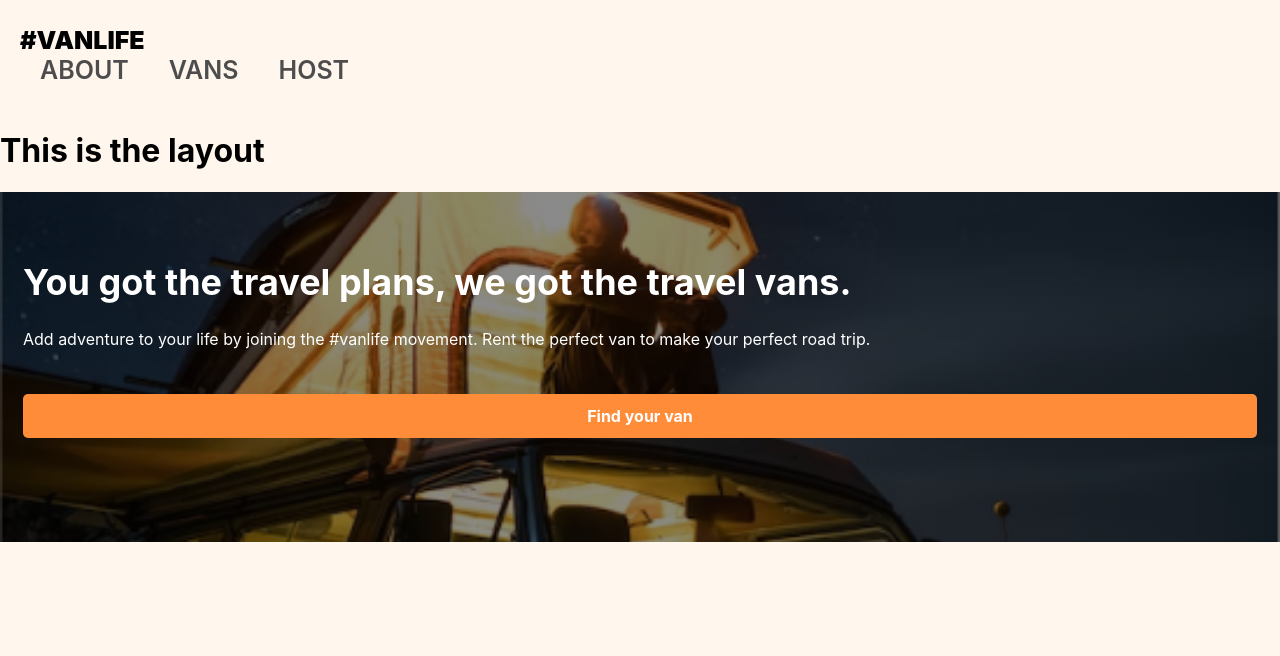
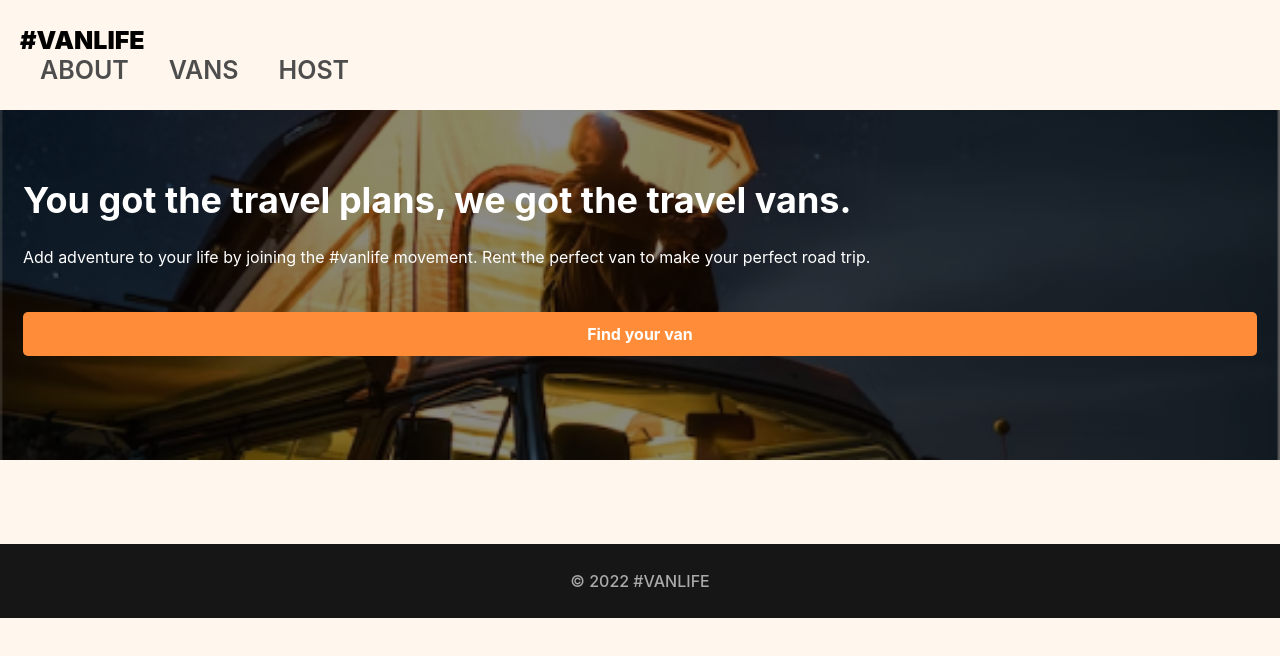
Before and after one commit to Nezerwa/React-course, a React (Create React App) app in the folder learning-react-router/: page / in a window 1280 px wide. Shown: the top 656 px of the page. Built offline with nearby package versions, Linux system fonts and the light colour scheme; what miragejs would draw is missing.

Commit message:
Style the footer

```diff
--- a/learning-react-router/src/App.jsx
+++ b/learning-react-router/src/App.jsx
@@ -17,10 +17,10 @@ function App() {
           <Route path="/about" element={<About />} />
           <Route path="/vans" element={<Vans />} />
           <Route path="/vans/:id" element={<Details />} />
-          <Route path="/host" element={<HostLayout />}>
-            <Route path="/host/dashboard" element={<Dashboard />} />
-            <Route path="/host/reviews" element={<Reviews />} />
-            <Route path="/host/income" element={<Income />} />
+          <Route path="host" element={<HostLayout />}>
+            <Route index element={<Dashboard />} />
+            <Route path="reviews" element={<Reviews />} />
+            <Route path="income" element={<Income />} />
           </Route>
         </Route>
       </Routes>
--- /dev/null
+++ b/learning-react-router/src/components/Footer.jsx
@@ -0,0 +1,3 @@
+export default function Footer(){
+    return <footer>&#169; 2022 #VANLIFE</footer>;
+}
--- a/learning-react-router/src/components/HostLayout.jsx
+++ b/learning-react-router/src/components/HostLayout.jsx
@@ -1,13 +1,13 @@
-import { Link, Outlet } from "react-router-dom";
+import { NavLink, Outlet } from "react-router-dom";
 function HostLayout() {
   return (
     <div>
       <nav className="host-nav">
-        <Link to="/host/dashboard">Dashboard</Link>
-        <Link to="/host/income">Income</Link>
-        <Link to="/host/reviews">Reviews</Link>
-        <Outlet />
+        <NavLink to="/host">Dashboard</NavLink>
+        <NavLink to="/host/income">Income</NavLink>
+        <NavLink to="/host/reviews">Reviews</NavLink>
       </nav>
+      <Outlet />
     </div>
   );
 }
--- a/learning-react-router/src/components/layout.jsx
+++ b/learning-react-router/src/components/layout.jsx
@@ -1,11 +1,14 @@
+import Footer from "./Footer";
 import Header from "./Header";
 import { Outlet } from "react-router-dom";
 function Layout() {
   return (
     <div>
-      <Header/>
-      <h1>This is the layout</h1>
-      <Outlet />
+      <Header />
+      <main>
+        <Outlet />
+      </main>
+      <Footer />
     </div>
   );
 }
--- a/learning-react-router/src/index.css
+++ b/learning-react-router/src/index.css
@@ -18,6 +18,12 @@ body {
   scrollbar-width: none;
 }
 
+.site-wrapper {
+    min-height: 100vh;
+    display: flex;
+    flex-direction: column;
+}
+
 header {
     height: 110px;
     display: flex;
@@ -33,6 +39,12 @@ header .site-logo {
     font-size: 25px;
 }
 
+a.active-link {
+    font-weight: bold;
+    text-decoration: underline;
+    color: #161616;
+}
+
 header a {
     text-decoration: none;
     color: #4D4D4D;
@@ -43,6 +55,22 @@ header a {
 header a:hover {
     color: #161616;
     text-decoration: underline;
+}
+
+main {
+    margin-bottom: 84px;
+}
+
+footer {
+    background-color: #161616;
+    color: #AAAAAA;
+    height: 74px;
+    display: flex;
+    flex-shrink: 0;
+    justify-content: center;
+    align-items: center;
+    margin-top: auto;
+    font-weight: 500;
 }
 
 .link-button {
```
